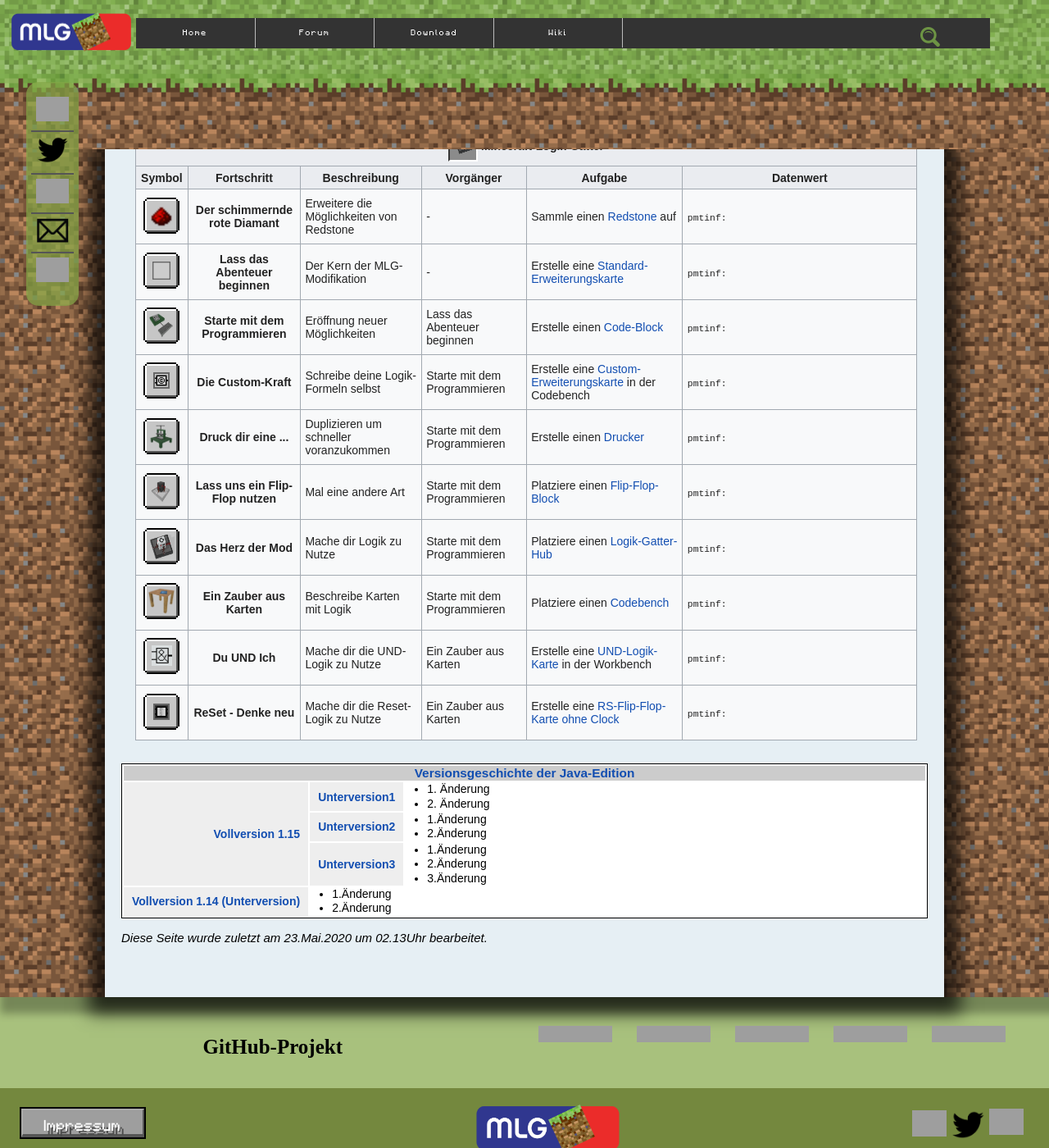
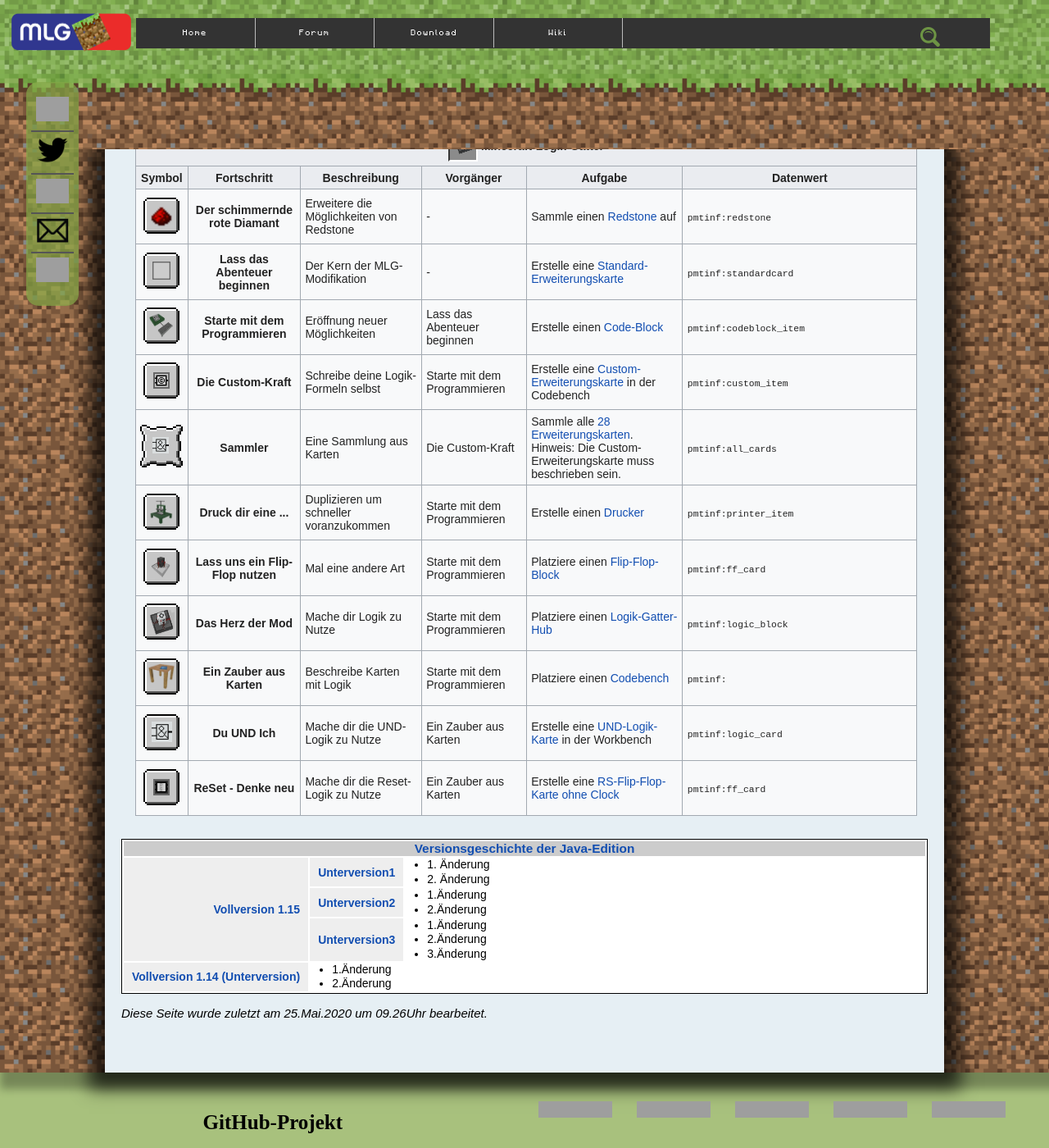
Before and after one commit to PMTINF19AI2/PMTINF19AI2.github.io, a Jekyll site: the page achievements.html, which Jekyll copies as it is, in a window 1280 px wide and 1400 px high, scrolled down 1020 px, cut to the strip 0-1400 px from the top of the window. Shown: the whole strip at 82% size. Built offline with Jekyll 4.4.1, drawn with Linux system fonts in a browser that asks for light colours; nearby versions of some CDN libraries; some web fonts are replaced; grey boxes are pictures that could not be loaded.

Commit message:
achievements update

```diff
--- a/achievements.html
+++ b/achievements.html
@@ -111,6 +111,14 @@
                     </div>
                 </div>
             </div>
+            <div class="toprightcornerinfo">
+                <div class="cornerinfoinner" style="width: 252px;">
+                    <img src="images/Wiki/allCardsFortschritt.png" decoding="async" width="250" height="50" class="cornerinfoimage">
+                    <div class="cornerinfocaption">
+                        Beispiel: Sammler.
+                    </div>
+                </div>
+            </div>
             <div class="description">
                 <p class="description">Die Modifikation erweitert auch die Fortschritte, die man wie in Minecraft-Vanilla erreichen kann um einen weiteren Tab. Man erreicht die erste Übersicht, wenn man ein <a href="card_wiki.html">Standard-Erweiterungskarte</a> einsammelt. Die Funktion der Fortschritte, funktionieren genauso, wie in Vanilla-Minecraft. Weitere Informationen findest du <a href="https://minecraft-de.gamepedia.com/Fortschritte">hier</a>.</p>
             </div>
@@ -195,7 +203,7 @@
                             <td>Erweitere die Möglichkeiten von Redstone</td>
                             <td>-</td>
                             <td>Sammle einen <a href="https://minecraft-de.gamepedia.com/Redstone">Redstone</a> auf</td>
-                            <td><code>pmtinf:</code></td>
+                            <td><code>pmtinf:redstone</code></td>
                         </tr>
                         <tr>
                             <td>
@@ -212,7 +220,7 @@
                             <td>Der Kern der MLG-Modifikation</td>
                             <td>-</td>
                             <td>Erstelle eine <a href="card_wiki.html">Standard-Erweiterungskarte</a></td>
-                            <td><code>pmtinf:</code></td>
+                            <td><code>pmtinf:standardcard</code></td>
                         </tr>
                         <tr>
                             <td>
@@ -229,7 +237,7 @@
                             <td>Eröffnung neuer Möglichkeiten</td>
                             <td>Lass das Abenteuer beginnen</td>
                             <td>Erstelle einen <a href="codeBlock_wiki.html">Code-Block</a></td>
-                            <td><code>pmtinf:</code></td>
+                            <td><code>pmtinf:codeblock_item</code></td>
                         </tr>
                         <tr>
                             <td>
@@ -246,7 +254,24 @@
                             <td>Schreibe deine Logik-Formeln selbst</td>
                             <td>Starte mit dem Programmieren</td>
                             <td>Erstelle eine <a href="customCard_wiki.html">Custom-Erweiterungskarte</a> in der Codebench</td>
-                            <td><code>pmtinf:</code></td>
+                            <td><code>pmtinf:custom_item</code></td>
+                        </tr>
+                        <tr>
+                            <td>
+                                <span style="display: inline-block; position: relative; width: 52px; height: 52px;">
+                                    <img src="images/Wiki/aufgabenFortschritt_ausstehend.png" width="52" height="52" class="pixel-image">
+                                    <span style="position: absolute; left: 10px; top: 10px; line-height: 0;">
+                                        <span style="position: absolute; left: 5px; top: 5px;">
+                                            <img src="images/gate_top_pc/texture_logicBlock_PC_oben_AND.png" width="20" height="20">
+                                        </span>
+                                    </span>
+                                </span>
+                            </td>
+                            <td align="center"><b>Sammler</b></td>
+                            <td>Eine Sammlung aus Karten</td>
+                            <td>Die Custom-Kraft</td>
+                            <td>Sammle alle <a href="card_wiki.html">28 Erweiterungskarten</a>. Hinweis: Die Custom-Erweiterungskarte muss beschrieben sein.</td>
+                            <td><code>pmtinf:all_cards</code></td>
                         </tr>
                         <tr>
                             <td>
@@ -263,7 +288,7 @@
                             <td>Duplizieren um schneller voranzukommen</td>
                             <td>Starte mit dem Programmieren</td>
                             <td>Erstelle einen <a href="printer_wiki.html">Drucker</a></td>
-                            <td><code>pmtinf:</code></td>
+                            <td><code>pmtinf:printer_item</code></td>
                         </tr>
                         <tr>
                             <td>
@@ -280,7 +305,7 @@
                             <td>Mal eine andere Art</td>
                             <td>Starte mit dem Programmieren</td>
                             <td>Platziere einen <a href="flipflop_wiki.html">Flip-Flop-Block</a></td>
-                            <td><code>pmtinf:</code></td>
+                            <td><code>pmtinf:ff_card</code></td>
                         </tr>
                         <tr>
                             <td>
@@ -297,7 +322,7 @@
                             <td>Mache dir Logik zu Nutze</td>
                             <td>Starte mit dem Programmieren</td>
                             <td>Platziere einen <a href="logicGate_wiki.html">Logik-Gatter-Hub</a></td>
-                            <td><code>pmtinf:</code></td>
+                            <td><code>pmtinf:logic_block</code></td>
                         </tr>
                         <tr>
                             <td>
@@ -331,7 +356,7 @@
                             <td>Mache dir die UND-Logik zu Nutze</td>
                             <td>Ein Zauber aus Karten</td>
                             <td>Erstelle eine <a href="gate_logic_wiki.html">UND-Logik-Karte</a> in der Workbench</td>
-                            <td><code>pmtinf:</code></td>
+                            <td><code>pmtinf:logic_card</code></td>
                         </tr>
                         <tr>
                             <td>
@@ -348,7 +373,7 @@
                             <td>Mache dir die Reset-Logik zu Nutze</td>
                             <td>Ein Zauber aus Karten</td>
                             <td>Erstelle eine <a href="flip_flop_wiki.html">RS-Flip-Flop-Karte ohne Clock</a></td>
-                            <td><code>pmtinf:</code></td>
+                            <td><code>pmtinf:ff_card</code></td>
                         </tr>
                     </tbody>
                     <tfoot></tfoot>
@@ -421,7 +446,7 @@
                     </tr>
                 </tbody>
             </table>
-            <span class="lastChange"><p>Diese Seite wurde zuletzt am 23.Mai.2020 um 02.13Uhr bearbeitet.</p></span>
+            <span class="lastChange"><p>Diese Seite wurde zuletzt am 25.Mai.2020 um 09.26Uhr bearbeitet.</p></span>
         </div>
     </article>
     <div class="gitHub_footer">
```
Also changed, not shown: other parts of achievements.html (+1 -1 lines), images/Wiki/allCardsFortschritt.png (added).
